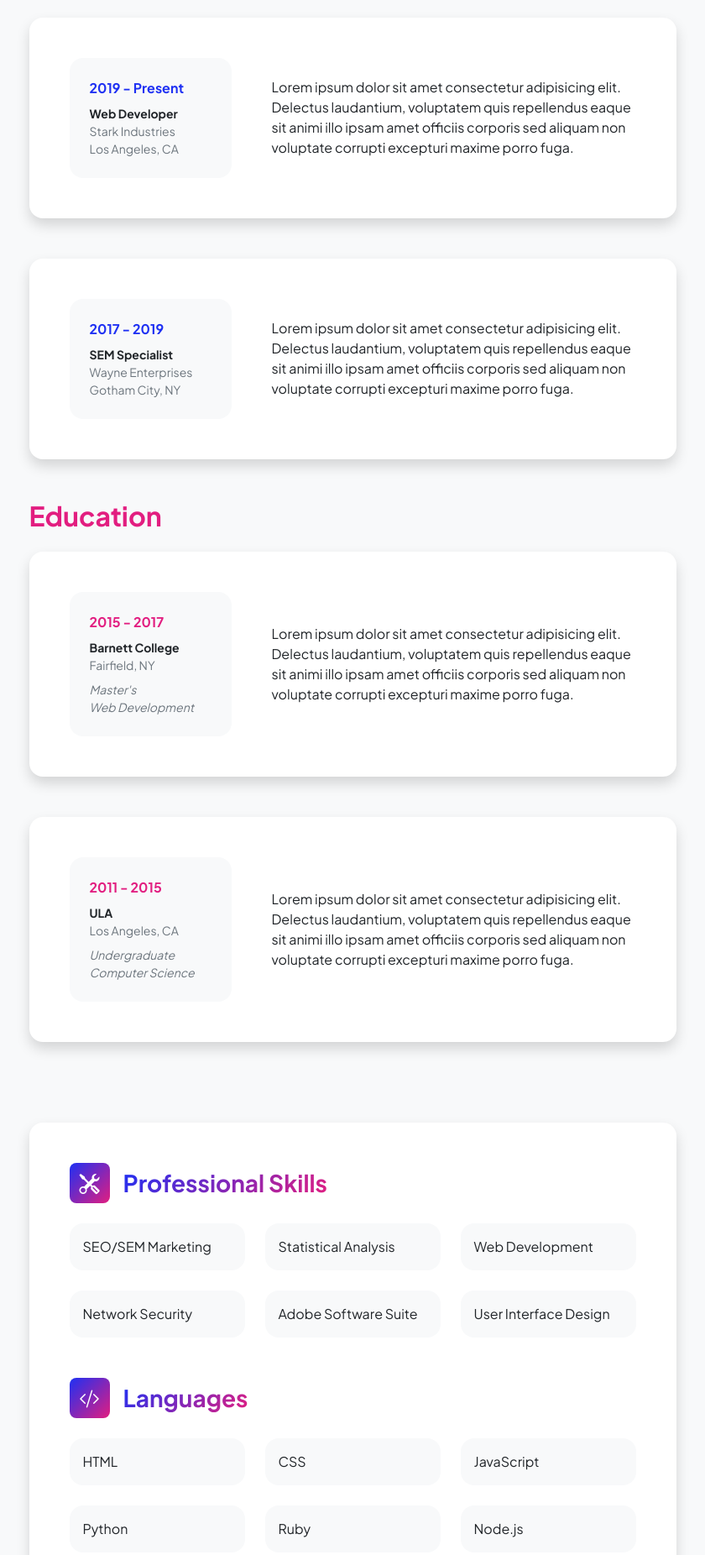
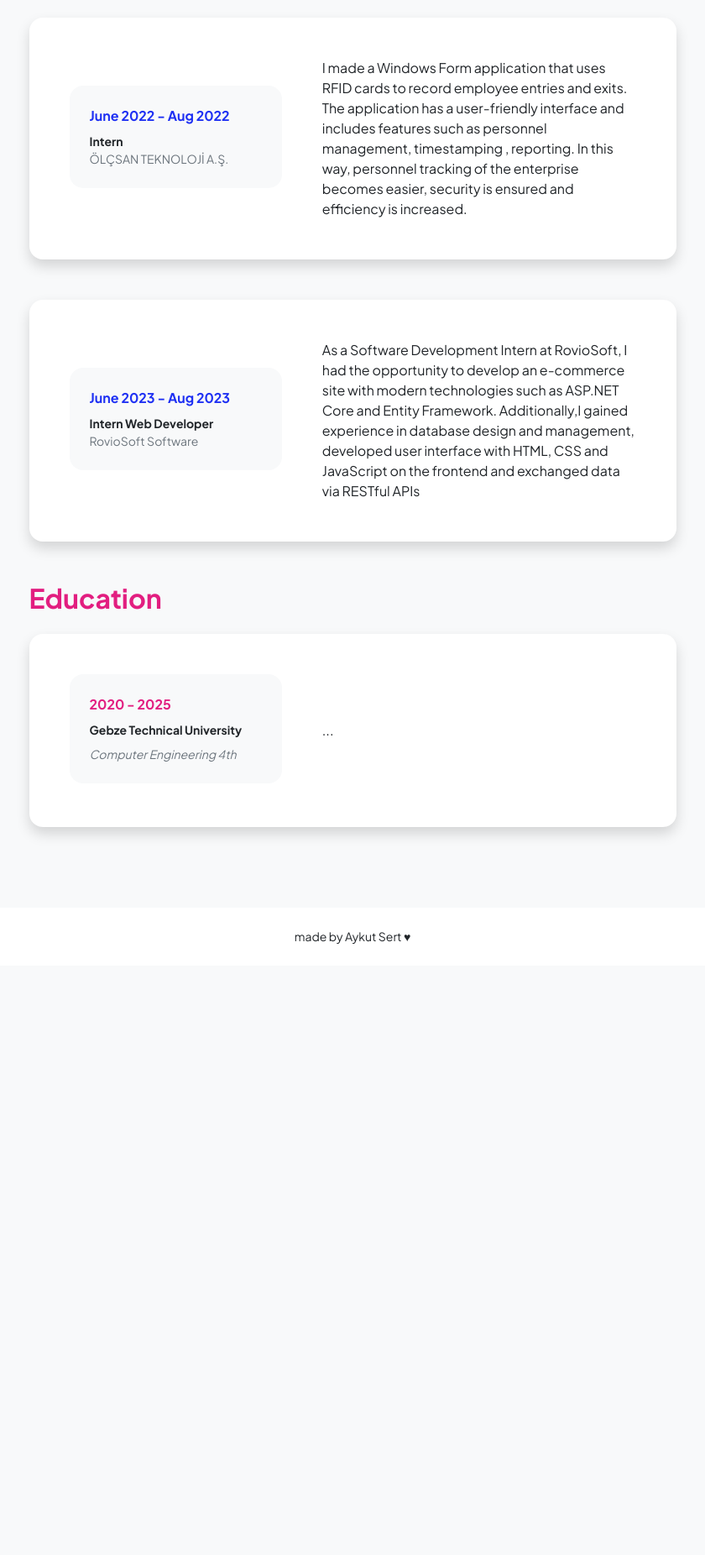
Before and after one commit to aykutssert/personal, a plain HTML site: page resume.html in a window 1280 px wide. Shown: the part 287-2139 px from the top of the page at 84% size, without its empty margins (220-1060 px from the left). After the commit the page ends 1437 px from the top, so only its background shows below. Drawn offline with nearby package versions, Linux system fonts and the light colour scheme.

```diff
--- a/js/config.js
+++ b/js/config.js
@@ -1,3 +1,3 @@
-const formspree = "id";
-const formspree2 = "id";
+const formspree = "meojovyk";
+
 export default formspree  ;
--- a/resume.html
+++ b/resume.html
@@ -1,5 +1,6 @@
 <!DOCTYPE html>
 <html lang="en">
+
 <head>
     <meta charset="utf-8" />
     <meta name="viewport" content="width=device-width, initial-scale=1, shrink-to-fit=no" />
@@ -11,19 +12,25 @@
     <!-- Custom Google font-->
     <link rel="preconnect" href="https://fonts.googleapis.com" />
     <link rel="preconnect" href="https://fonts.gstatic.com" crossorigin />
-        <link href="https://fonts.googleapis.com/css2?family=Plus+Jakarta+Sans:wght@100;200;300;400;500;600;700;800;900&amp;display=swap" rel="stylesheet" />
+    <link
+        href="https://fonts.googleapis.com/css2?family=Plus+Jakarta+Sans:wght@100;200;300;400;500;600;700;800;900&amp;display=swap"
+        rel="stylesheet" />
     <!-- Bootstrap icons-->
     <link href="https://cdn.jsdelivr.net/npm/bootstrap-icons@1.8.1/font/bootstrap-icons.css" rel="stylesheet" />
     <!-- Core theme CSS (includes Bootstrap)-->
     <link href="css/styles.css" rel="stylesheet" />
 </head>
+
 <body class="d-flex flex-column h-100 bg-light">
     <main class="flex-shrink-0">
         <!-- Navigation-->
         <nav class="navbar navbar-expand-lg navbar-light bg-white py-3">
             <div class="container px-5">
-                    <a class="navbar-brand" href="index.html"><span class="fw-bolder text-primary">Start Bootstrap</span></a>
-                    <button class="navbar-toggler" type="button" data-bs-toggle="collapse" data-bs-target="#navbarSupportedContent" aria-controls="navbarSupportedContent" aria-expanded="false" aria-label="Toggle navigation"><span class="navbar-toggler-icon"></span></button>
+                <a class="navbar-brand" href="index.html"><span class="fw-bolder text-primary">Aykut Sert</span></a>
+                <button class="navbar-toggler" type="button" data-bs-toggle="collapse"
+                    data-bs-target="#navbarSupportedContent" aria-controls="navbarSupportedContent"
+                    aria-expanded="false" aria-label="Toggle navigation"><span
+                        class="navbar-toggler-icon"></span></button>
                 <div class="collapse navbar-collapse" id="navbarSupportedContent">
                     <ul class="navbar-nav ms-auto mb-2 mb-lg-0 small fw-bolder">
                         <li class="nav-item"><a class="nav-link" href="index.html">Home</a></li>
@@ -47,7 +54,7 @@
                             <h2 class="text-primary fw-bolder mb-0">Experience</h2>
                             <!-- Download resume button-->
                             <!-- Note: Set the link href target to a PDF file within your project-->
-                                <a class="btn btn-primary px-4 py-3" href="#!">
+                            <a class="btn btn-primary px-4 py-3" href="assets/Aykut.pdf" download="Aykut.pdf">
                                 <div class="d-inline-block bi bi-download me-2"></div>
                                 Download Resume
                             </a>
@@ -56,15 +63,24 @@
                         <div class="card shadow border-0 rounded-4 mb-5">
                             <div class="card-body p-5">
                                 <div class="row align-items-center gx-5">
-                                        <div class="col text-center text-lg-start mb-4 mb-lg-0">
+                                    <div class="col text-center text-lg-start mb-4 mb-lg-1">
                                         <div class="bg-light p-4 rounded-4">
-                                                <div class="text-primary fw-bolder mb-2">2019 - Present</div>
-                                                <div class="small fw-bolder">Web Developer</div>
-                                                <div class="small text-muted">Stark Industries</div>
-                                                <div class="small text-muted">Los Angeles, CA</div>
+                                            <div class="text-primary fw-bolder mb-2">June 2022 - Aug 2022</div>
+                                            <div class="small fw-bolder">Intern</div>
+                                            <div class="small text-muted">ÖLÇSAN TEKNOLOJİ A.Ş.</div>
+
                                         </div>
                                     </div>
-                                        <div class="col-lg-8"><div>Lorem ipsum dolor sit amet consectetur adipisicing elit. Delectus laudantium, voluptatem quis repellendus eaque sit animi illo ipsam amet officiis corporis sed aliquam non voluptate corrupti excepturi maxime porro fuga.</div></div>
+                                    <div class="col-lg-7">
+                                        <div>I made a Windows Form application that uses RFID cards to record employee
+                                            entries and exits. The
+                                            application has a user-friendly interface and includes features such as
+                                            personnel management, timestamping
+                                            , reporting. In this way, personnel tracking of the enterprise becomes
+                                            easier, security is ensured and
+                                            efficiency is increased.
+                                        </div>
+                                    </div>
                                 </div>
                             </div>
                         </div>
@@ -72,15 +88,23 @@
                         <div class="card shadow border-0 rounded-4 mb-5">
                             <div class="card-body p-5">
                                 <div class="row align-items-center gx-5">
-                                        <div class="col text-center text-lg-start mb-4 mb-lg-0">
+                                    <div class="col text-center text-lg-start mb-4 mb-lg-1">
                                         <div class="bg-light p-4 rounded-4">
-                                                <div class="text-primary fw-bolder mb-2">2017 - 2019</div>
-                                                <div class="small fw-bolder">SEM Specialist</div>
-                                                <div class="small text-muted">Wayne Enterprises</div>
-                                                <div class="small text-muted">Gotham City, NY</div>
+                                            <div class="text-primary fw-bolder mb-2">June 2023 - Aug 2023</div>
+                                            <div class="small fw-bolder">Intern Web Developer</div>
+                                            <div class="small text-muted">RovioSoft Software</div>
+
                                         </div>
                                     </div>
-                                        <div class="col-lg-8"><div>Lorem ipsum dolor sit amet consectetur adipisicing elit. Delectus laudantium, voluptatem quis repellendus eaque sit animi illo ipsam amet officiis corporis sed aliquam non voluptate corrupti excepturi maxime porro fuga.</div></div>
+                                    <div class="col-lg-7">
+                                        <div>As a Software Development Intern at RovioSoft, I had the opportunity to
+                                            develop an e-commerce site with
+                                            modern technologies such as ASP.NET Core and Entity Framework.
+                                            Additionally,I gained experience in
+                                            database design and management, developed user interface with HTML, CSS and
+                                            JavaScript on the frontend
+                                            and exchanged data via RESTful APIs</div>
+                                    </div>
                                 </div>
                             </div>
                         </div>
@@ -92,89 +116,116 @@
                         <div class="card shadow border-0 rounded-4 mb-5">
                             <div class="card-body p-5">
                                 <div class="row align-items-center gx-5">
-                                        <div class="col text-center text-lg-start mb-4 mb-lg-0">
+                                    <div class="col text-center text-lg-start mb-4 mb-lg-1">
                                         <div class="bg-light p-4 rounded-4">
-                                                <div class="text-secondary fw-bolder mb-2">2015 - 2017</div>
+                                            <div class="text-secondary fw-bolder mb-2">2020 - 2025</div>
                                             <div class="mb-2">
-                                                    <div class="small fw-bolder">Barnett College</div>
-                                                    <div class="small text-muted">Fairfield, NY</div>
+                                                <div class="small fw-bolder">Gebze Technical University</div>
+
                                             </div>
                                             <div class="fst-italic">
-                                                    <div class="small text-muted">Master's</div>
-                                                    <div class="small text-muted">Web Development</div>
+                                                <div class="small text-muted">Computer Engineering 4th</div>
+
                                             </div>
                                         </div>
                                     </div>
-                                        <div class="col-lg-8"><div>Lorem ipsum dolor sit amet consectetur adipisicing elit. Delectus laudantium, voluptatem quis repellendus eaque sit animi illo ipsam amet officiis corporis sed aliquam non voluptate corrupti excepturi maxime porro fuga.</div></div>
-                                    </div>
-                                </div>
-                            </div>
-                            <!-- Education Card 2-->
-                            <div class="card shadow border-0 rounded-4 mb-5">
-                                <div class="card-body p-5">
-                                    <div class="row align-items-center gx-5">
-                                        <div class="col text-center text-lg-start mb-4 mb-lg-0">
-                                            <div class="bg-light p-4 rounded-4">
-                                                <div class="text-secondary fw-bolder mb-2">2011 - 2015</div>
-                                                <div class="mb-2">
-                                                    <div class="small fw-bolder">ULA</div>
-                                                    <div class="small text-muted">Los Angeles, CA</div>
-                                                </div>
-                                                <div class="fst-italic">
-                                                    <div class="small text-muted">Undergraduate</div>
-                                                    <div class="small text-muted">Computer Science</div>
-                                                </div>
-                                            </div>
-                                        </div>
-                                        <div class="col-lg-8"><div>Lorem ipsum dolor sit amet consectetur adipisicing elit. Delectus laudantium, voluptatem quis repellendus eaque sit animi illo ipsam amet officiis corporis sed aliquam non voluptate corrupti excepturi maxime porro fuga.</div></div>
-                                    </div>
-                                </div>
-                            </div>
-                        </section>
-                        <!-- Divider-->
-                        <div class="pb-5"></div>
-                        <!-- Skills Section-->
-                        <section>
-                            <!-- Skillset Card-->
-                            <div class="card shadow border-0 rounded-4 mb-5">
-                                <div class="card-body p-5">
-                                    <!-- Professional skills list-->
-                                    <div class="mb-5">
-                                        <div class="d-flex align-items-center mb-4">
-                                            <div class="feature bg-primary bg-gradient-primary-to-secondary text-white rounded-3 me-3"><i class="bi bi-tools"></i></div>
-                                            <h3 class="fw-bolder mb-0"><span class="text-gradient d-inline">Professional Skills</span></h3>
-                                        </div>
-                                        <div class="row row-cols-1 row-cols-md-3 mb-4">
-                                            <div class="col mb-4 mb-md-0"><div class="d-flex align-items-center bg-light rounded-4 p-3 h-100">SEO/SEM Marketing</div></div>
-                                            <div class="col mb-4 mb-md-0"><div class="d-flex align-items-center bg-light rounded-4 p-3 h-100">Statistical Analysis</div></div>
-                                            <div class="col"><div class="d-flex align-items-center bg-light rounded-4 p-3 h-100">Web Development</div></div>
-                                        </div>
-                                        <div class="row row-cols-1 row-cols-md-3">
-                                            <div class="col mb-4 mb-md-0"><div class="d-flex align-items-center bg-light rounded-4 p-3 h-100">Network Security</div></div>
-                                            <div class="col mb-4 mb-md-0"><div class="d-flex align-items-center bg-light rounded-4 p-3 h-100">Adobe Software Suite</div></div>
-                                            <div class="col"><div class="d-flex align-items-center bg-light rounded-4 p-3 h-100">User Interface Design</div></div>
-                                        </div>
-                                    </div>
-                                    <!-- Languages list-->
-                                    <div class="mb-0">
-                                        <div class="d-flex align-items-center mb-4">
-                                            <div class="feature bg-primary bg-gradient-primary-to-secondary text-white rounded-3 me-3"><i class="bi bi-code-slash"></i></div>
-                                            <h3 class="fw-bolder mb-0"><span class="text-gradient d-inline">Languages</span></h3>
-                                        </div>
-                                        <div class="row row-cols-1 row-cols-md-3 mb-4">
-                                            <div class="col mb-4 mb-md-0"><div class="d-flex align-items-center bg-light rounded-4 p-3 h-100">HTML</div></div>
-                                            <div class="col mb-4 mb-md-0"><div class="d-flex align-items-center bg-light rounded-4 p-3 h-100">CSS</div></div>
-                                            <div class="col"><div class="d-flex align-items-center bg-light rounded-4 p-3 h-100">JavaScript</div></div>
-                                        </div>
-                                        <div class="row row-cols-1 row-cols-md-3">
-                                            <div class="col mb-4 mb-md-0"><div class="d-flex align-items-center bg-light rounded-4 p-3 h-100">Python</div></div>
-                                            <div class="col mb-4 mb-md-0"><div class="d-flex align-items-center bg-light rounded-4 p-3 h-100">Ruby</div></div>
-                                            <div class="col"><div class="d-flex align-items-center bg-light rounded-4 p-3 h-100">Node.js</div></div>
+                                    <div class="col-lg-7">
+                                        <div>...</div>
                                     </div>
                                 </div>
                             </div>
                         </div>
+
                     </section>
+                    <!-- Divider-->
+
+                    <!-- <div class="pb-5"></div>
+                    Skills Section
+                    <section>
+                        Skillset Card
+                        <div class="card shadow border-0 rounded-4 mb-5">
+                            <div class="card-body p-5">
+                                Professional skills list
+                                <div class="mb-5">
+                                    <div class="d-flex align-items-center mb-4">
+                                        <div
+                                            class="feature bg-primary bg-gradient-primary-to-secondary text-white rounded-3 me-3">
+                                            <i class="bi bi-tools"></i>
+                                        </div>
+                                        <h3 class="fw-bolder mb-0"><span class="text-gradient d-inline">Professional
+                                                Skills</span></h3>
+                                    </div>
+                                    <div class="row row-cols-1 row-cols-md-3 mb-4">
+                                        <div class="col mb-4 mb-md-0">
+                                            <div class="d-flex align-items-center bg-light rounded-4 p-3 h-100">SEO/SEM
+                                                Marketing</div>
+                                        </div>
+                                        <div class="col mb-4 mb-md-0">
+                                            <div class="d-flex align-items-center bg-light rounded-4 p-3 h-100">
+                                                Statistical Analysis</div>
+                                        </div>
+                                        <div class="col">
+                                            <div class="d-flex align-items-center bg-light rounded-4 p-3 h-100">Web
+                                                Development</div>
+                                        </div>
+                                    </div>
+                                    <div class="row row-cols-1 row-cols-md-3">
+                                        <div class="col mb-4 mb-md-0">
+                                            <div class="d-flex align-items-center bg-light rounded-4 p-3 h-100">Network
+                                                Security</div>
+                                        </div>
+                                        <div class="col mb-4 mb-md-0">
+                                            <div class="d-flex align-items-center bg-light rounded-4 p-3 h-100">Adobe
+                                                Software Suite</div>
+                                        </div>
+                                        <div class="col">
+                                            <div class="d-flex align-items-center bg-light rounded-4 p-3 h-100">User
+                                                Interface Design</div>
+                                        </div>
+                                    </div>
+                                </div>
+                                Languages list
+                                <div class="mb-0">
+                                    <div class="d-flex align-items-center mb-4">
+                                        <div
+                                            class="feature bg-primary bg-gradient-primary-to-secondary text-white rounded-3 me-3">
+                                            <i class="bi bi-code-slash"></i>
+                                        </div>
+                                        <h3 class="fw-bolder mb-0"><span class="text-gradient d-inline">Languages</span>
+                                        </h3>
+                                    </div>
+                                    <div class="row row-cols-1 row-cols-md-3 mb-4">
+                                        <div class="col mb-4 mb-md-0">
+                                            <div class="d-flex align-items-center bg-light rounded-4 p-3 h-100">HTML
+                                            </div>
+                                        </div>
+                                        <div class="col mb-4 mb-md-0">
+                                            <div class="d-flex align-items-center bg-light rounded-4 p-3 h-100">CSS
+                                            </div>
+                                        </div>
+                                        <div class="col">
+                                            <div class="d-flex align-items-center bg-light rounded-4 p-3 h-100">
+                                                JavaScript</div>
+                                        </div>
+                                    </div>
+                                    <div class="row row-cols-1 row-cols-md-3">
+                                        <div class="col mb-4 mb-md-0">
+                                            <div class="d-flex align-items-center bg-light rounded-4 p-3 h-100">Python
+                                            </div>
+                                        </div>
+                                        <div class="col mb-4 mb-md-0">
+                                            <div class="d-flex align-items-center bg-light rounded-4 p-3 h-100">Ruby
+                                            </div>
+                                        </div>
+                                        <div class="col">
+                                            <div class="d-flex align-items-center bg-light rounded-4 p-3 h-100">Node.js
+                                            </div>
+                                        </div>
+                                    </div>
+                                </div>
+                            </div>
+                        </div>
+                    </section> -->
                 </div>
             </div>
         </div>
@@ -182,15 +233,11 @@
     <!-- Footer-->
     <footer class="bg-white py-4 mt-auto">
         <div class="container px-5">
-                <div class="row align-items-center justify-content-between flex-column flex-sm-row">
-                    <div class="col-auto"><div class="small m-0">Copyright &copy; Your Website 2023</div></div>
+            <div class="row justify-content-center">
                 <div class="col-auto">
-                        <a class="small" href="#!">Privacy</a>
-                        <span class="mx-1">&middot;</span>
-                        <a class="small" href="#!">Terms</a>
-                        <span class="mx-1">&middot;</span>
-                        <a class="small" href="#!">Contact</a>
+                    <div class="small m-0">made by Aykut Sert &hearts;</div>
                 </div>
+
             </div>
         </div>
     </footer>
@@ -199,4 +246,5 @@
     <!-- Core theme JS-->
     <script src="js/scripts.js"></script>
 </body>
+
 </html>
```
Also changed, not shown: contact.html (+5 -18 lines), projects.html (+20 -26 lines), 1 other file. Lines whose indentation alone changed are shown as unchanged.
